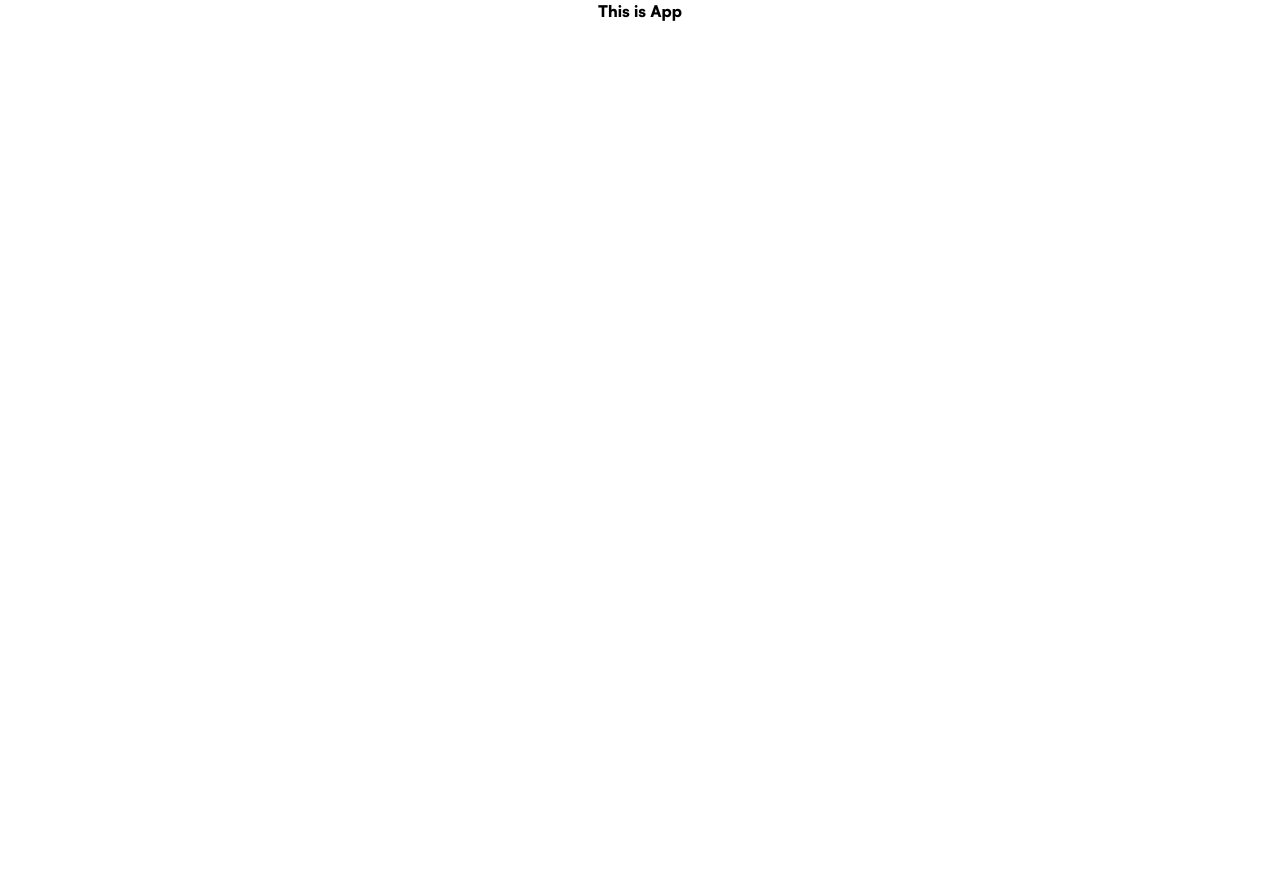
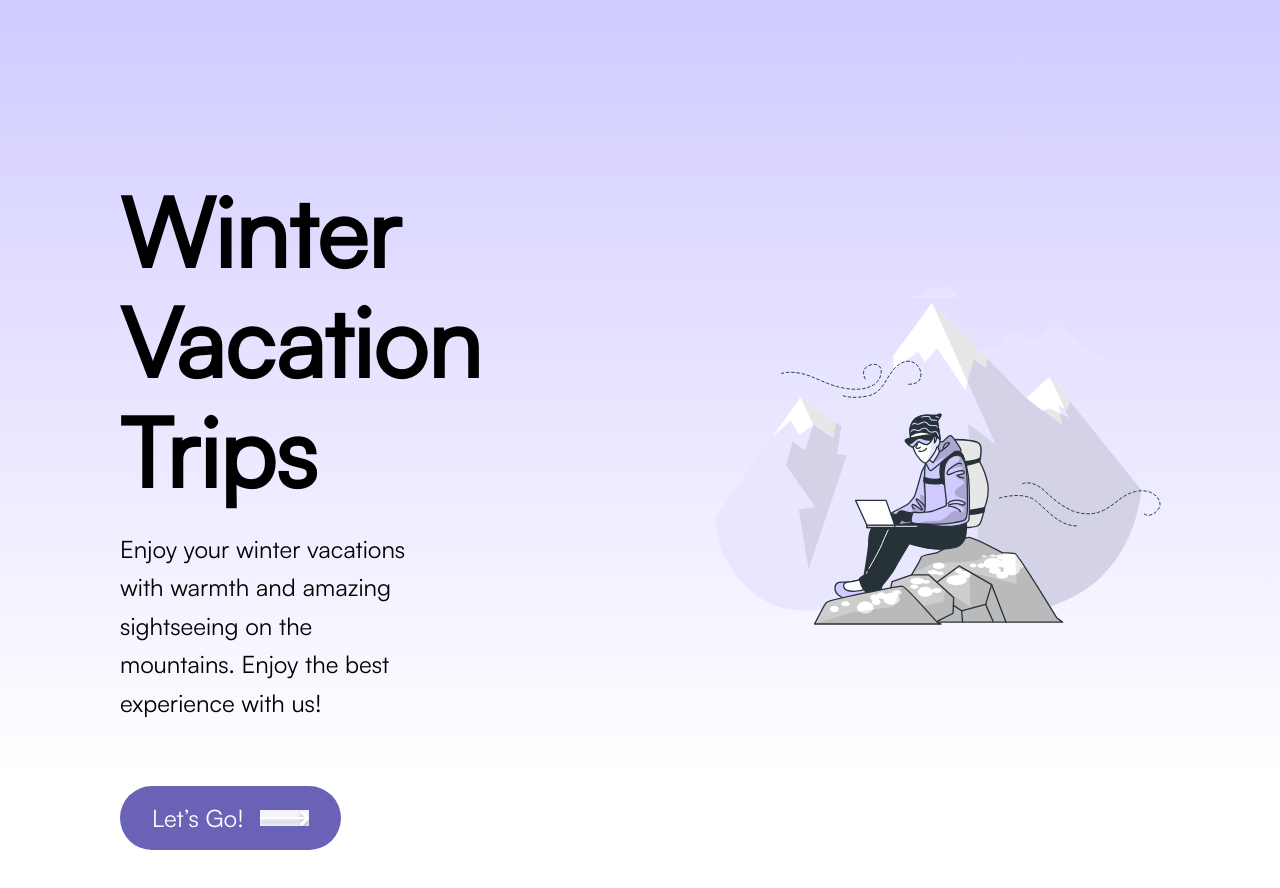
Before and after one commit to BarnoMamadzhanova/neo-tour, a React (Create React App) app: page / in a window 1280 px wide. Shown: the top 888 px of the page. Before the commit the page ends 800 px from the top, so only its background shows below. Built offline with nearby package versions, Linux system fonts and the light colour scheme.

Commit message:
hero section is done including styles and assets

```diff
--- a/src/App.js
+++ b/src/App.js
@@ -1,7 +1,12 @@
 import "./styles/App.css";
+import Home from "./pages/Home/Home";
 
 function App() {
-  return <div className="App">This is App</div>;
+  return (
+    <div className="App">
+      <Home />
+    </div>
+  );
 }
 
 export default App;
--- a/src/components/Hero/Hero.jsx
+++ b/src/components/Hero/Hero.jsx
@@ -0,0 +1,29 @@
+import React from "react";
+import hero from "../../assets/hero.svg";
+import arrow from "../../assets/arrowBtn.svg";
+import classes from "./Hero.module.css";
+
+function Hero() {
+  return (
+    <div className={classes.hero}>
+      <div className={classes.hero__flexbox}>
+        <div className={classes.hero__info}>
+          <h1>Winter Vacation Trips</h1>
+          <p>
+            Enjoy your winter vacations with warmth and amazing sightseeing on
+            the mountains. Enjoy the best experience with us!
+          </p>
+        </div>
+        <div className={classes.hero__img}>
+          <img src={hero} alt="Hero" />
+        </div>
+      </div>
+      <div className={classes.hero__btn}>
+        <p>Let’s Go!</p>
+        <img src={arrow} alt="Arrow" />
+      </div>
+    </div>
+  );
+}
+
+export default Hero;
--- a/src/components/Hero/Hero.module.css
+++ b/src/components/Hero/Hero.module.css
@@ -0,0 +1,57 @@
+.hero {
+  padding: 8.25rem 7.5rem;
+}
+
+.hero__flexbox {
+  padding-top: 2.75rem;
+  display: flex;
+  flex-direction: row;
+  align-items: center;
+  justify-content: space-between;
+  gap: 5.875rem;
+}
+
+.hero__info {
+  display: flex;
+  flex-direction: column;
+  align-items: flex-start;
+  gap: 1.5rem;
+}
+
+.hero__info h1 {
+  font-size: 6rem;
+  line-height: 6.875rem;
+}
+
+.hero__info p {
+  font-size: 1.5rem;
+  font-weight: 400;
+  padding-right: 12.75rem;
+  line-height: 160%;
+}
+
+.hero__img {
+  width: 27.8125rem;
+  height: 21.875rem;
+}
+
+.hero__btn {
+  display: flex;
+  flex-direction: row;
+  align-items: center;
+  gap: 1rem;
+  margin-top: 4rem;
+  padding: 1rem 2rem;
+  border-radius: 2rem;
+  background-color: #6a62b7;
+  color: white;
+  width: fit-content;
+}
+
+.hero__btn p {
+  font-size: 1.5rem;
+}
+
+.hero__btn img {
+  background: transparent;
+}
--- /dev/null
+++ b/src/pages/Home/Home.jsx
@@ -0,0 +1,13 @@
+import React from "react";
+import Hero from "../../components/Hero/Hero";
+import classes from "./Home.module.css";
+
+function Home() {
+  return (
+    <div className={classes.home}>
+      <Hero />
+    </div>
+  );
+}
+
+export default Home;
--- /dev/null
+++ b/src/pages/Home/Home.module.css
@@ -0,0 +1,4 @@
+.home {
+  max-height: 48.625rem;
+  background-image: linear-gradient(180deg, #d0cbff, #d0cbff00);
+}
--- a/src/styles/App.css
+++ b/src/styles/App.css
@@ -6,8 +6,9 @@
 }
 
 .App {
-  text-align: center;
   font-size: 16px;
+  max-width: 1440px;
+  width: 100%;
 }
 
 @font-face {
@@ -16,7 +17,7 @@
     url(../fonts/Satoshi/Satoshi-Regular.otf) format("opentype");
 }
 
-@font-face {
+/* @font-face {
   font-family: "Satoshi";
   font-weight: medium;
   src: local("Satoshi"),
@@ -35,4 +36,4 @@
   font-weight: black;
   src: local("Satoshi"),
     url(../fonts/Satoshi/Satoshi-Black.otf) format("opentype");
-}
+} */
```
Also changed, not shown: src/assets/arrowBtn.svg (added), src/assets/hero.svg (added), src/pages/Details/Details.jsx (added), src/pages/Details/Details.module.css (added).
